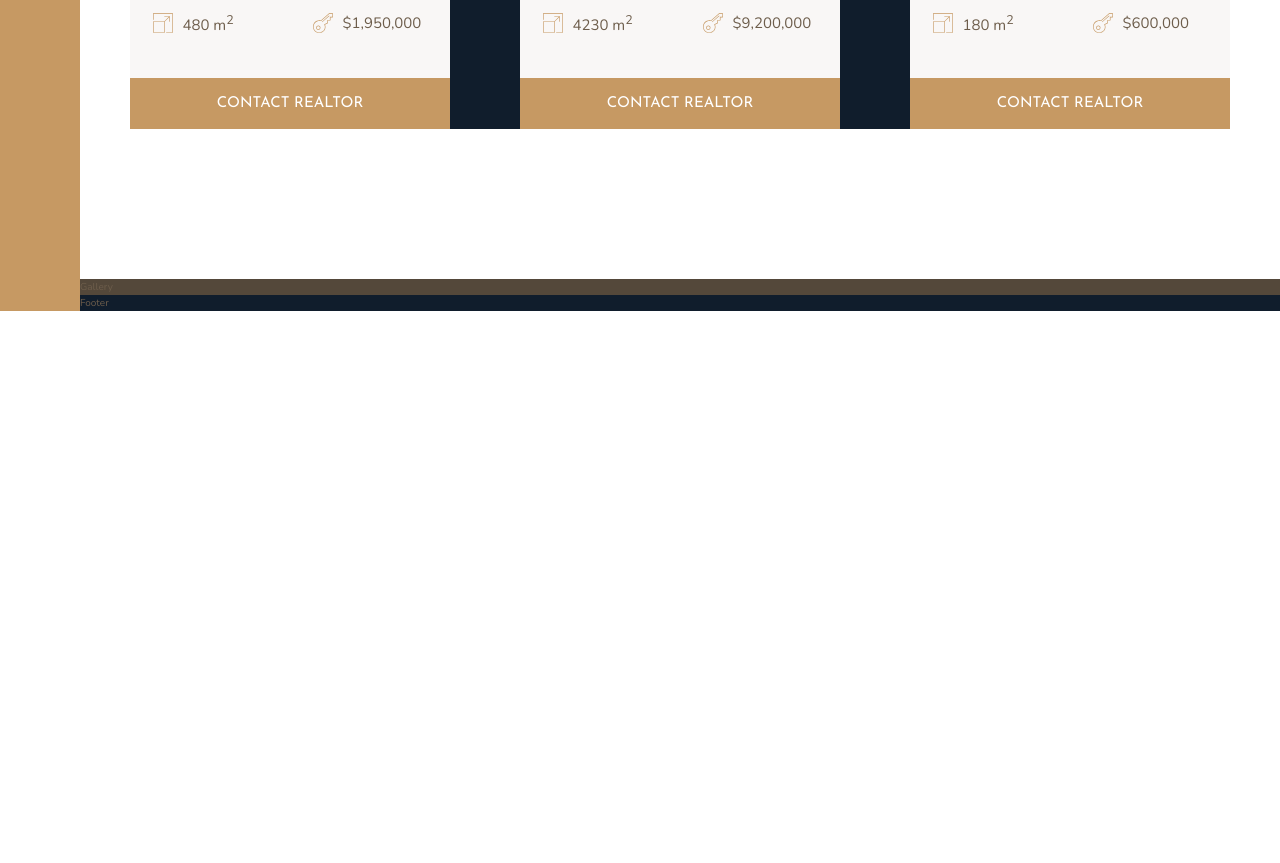
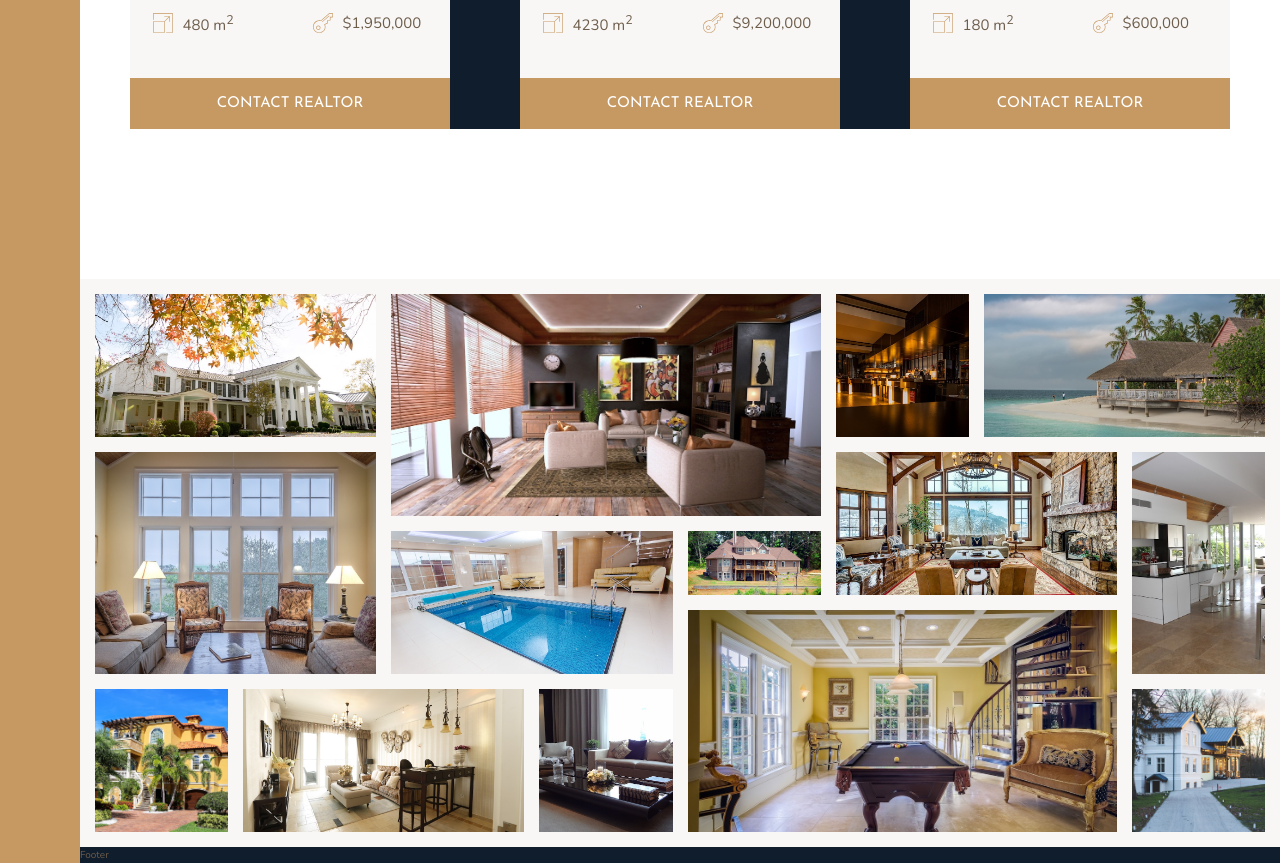
Before and after one commit to ngantxnguyen/nexter, a website: page index.html in a window 1280 px wide. Shown: the part 2850-3713 px from the top of the page. Before the commit the page ends 3161 px from the top, so only its background shows below. Drawn offline with nearby package versions, Linux system fonts and the light colour scheme.

Commit message:
Gallery section

```diff
--- a/index.html
+++ b/index.html
@@ -221,7 +221,20 @@
     </section>
 
     <section class="gallery">
-      Gallery
+      <figure class="gallery__item gallery__item--1"><img src="img/gal-1.jpeg" alt="Gallery image 1" class="gallery__img"></figure>
+      <figure class="gallery__item gallery__item--2"><img src="img/gal-2.jpeg" alt="Gallery image 2" class="gallery__img"></figure>
+      <figure class="gallery__item gallery__item--3"><img src="img/gal-3.jpeg" alt="Gallery image 3" class="gallery__img"></figure>
+      <figure class="gallery__item gallery__item--4"><img src="img/gal-4.jpeg" alt="Gallery image 4" class="gallery__img"></figure>
+      <figure class="gallery__item gallery__item--5"><img src="img/gal-5.jpeg" alt="Gallery image 5" class="gallery__img"></figure>
+      <figure class="gallery__item gallery__item--6"><img src="img/gal-6.jpeg" alt="Gallery image 6" class="gallery__img"></figure>
+      <figure class="gallery__item gallery__item--7"><img src="img/gal-7.jpeg" alt="Gallery image 7" class="gallery__img"></figure>
+      <figure class="gallery__item gallery__item--8"><img src="img/gal-8.jpeg" alt="Gallery image 8" class="gallery__img"></figure>
+      <figure class="gallery__item gallery__item--9"><img src="img/gal-9.jpeg" alt="Gallery image 9" class="gallery__img"></figure>
+      <figure class="gallery__item gallery__item--10"><img src="img/gal-10.jpeg" alt="Gallery image 10" class="gallery__img"></figure>
+      <figure class="gallery__item gallery__item--11"><img src="img/gal-11.jpeg" alt="Gallery image 11" class="gallery__img"></figure>
+      <figure class="gallery__item gallery__item--12"><img src="img/gal-12.jpeg" alt="Gallery image 12" class="gallery__img"></figure>
+      <figure class="gallery__item gallery__item--13"><img src="img/gal-13.jpeg" alt="Gallery image 13" class="gallery__img"></figure>
+      <figure class="gallery__item gallery__item--14"><img src="img/gal-14.jpeg" alt="Gallery image 14" class="gallery__img"></figure>
     </section>
 
     <footer class="footer">
--- a/sass/_gallery.scss
+++ b/sass/_gallery.scss
@@ -1,5 +1,86 @@
 .gallery {
-  background-color: $color-grey-dark-1;
+  background-color: $color-grey-light-1;
+  grid-column: full-start / full-end;
 
-  grid-column: full-start / full-end;
+  display: grid;
+  grid-template-rows: repeat(7, 5vw);
+  grid-template-columns: repeat(8, 1fr);
+  grid-gap: 1.5rem;
+  padding: 1.5rem;
+
+  &__item {
+    &--1 {
+      grid-row: 1/span 2;
+      grid-column: 1 / span 2;
+    }
+
+    &--2 {
+      grid-row: 1 / span 3;
+      grid-column: 3 / span 3;
+    }
+
+    &--3 {
+      grid-row: 1 / span 2;
+    }
+
+    &--4 {
+      grid-row: 1 / span 2;
+      grid-column: 7 / span 2;
+    }
+
+    &--5 {
+      grid-row: 3 / span 3;
+      grid-column: 1 / span 2;
+    }
+
+    &--6 {
+      grid-row: 4 / span 2;
+      grid-column: 3 / span 2;
+    }
+
+    &--7 {
+      grid-row: 4 / 5;
+      grid-column: 5 / 5;
+    }
+
+    &--8 {
+      grid-row: 3 / span 2;
+      grid-column: 6 / span 2;
+    }
+
+    &--9 {
+      grid-row: 3 / span 3;
+    }
+
+    &--10 {
+      grid-row: 6 / span 2;
+      grid-column: 1 / 2;
+    }
+
+    &--11 {
+      grid-row: 6 / span 2;
+      grid-column: 2 / span 2;
+    }
+
+    &--12 {
+      grid-row: 6 / span 2;
+      grid-column: 4 / 5;
+    }
+
+    &--13 {
+      grid-row: 5 / span 3;
+      grid-column: 5 / span 3;
+    }
+
+    &--14 {
+      grid-row: 6 / span 2;
+    }
+  }
+
+  &__img {
+    width: 100%;
+    height: 100%;
+    object-fit: cover;
+    display: block;
+  }
 }
```
Also changed, not shown: css/main.css.
